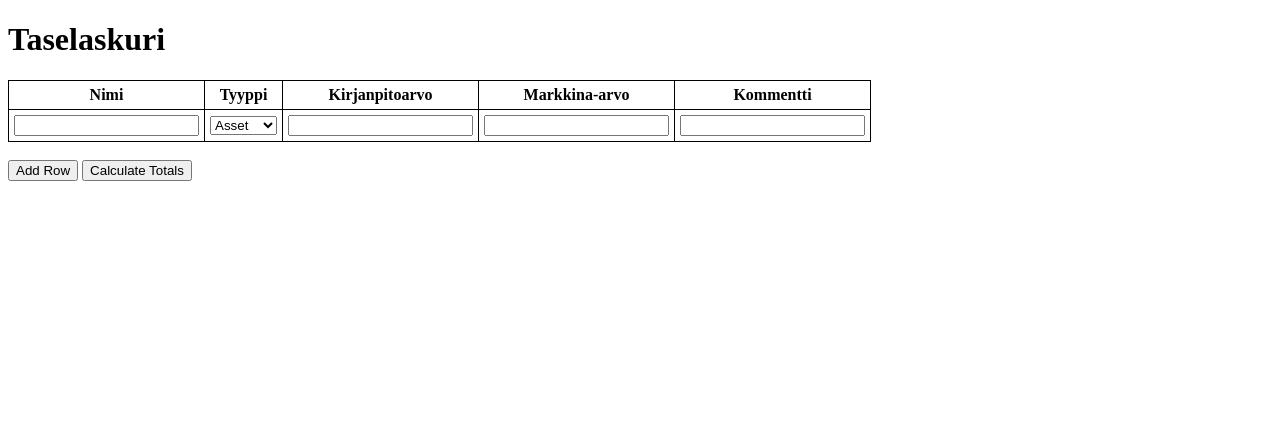
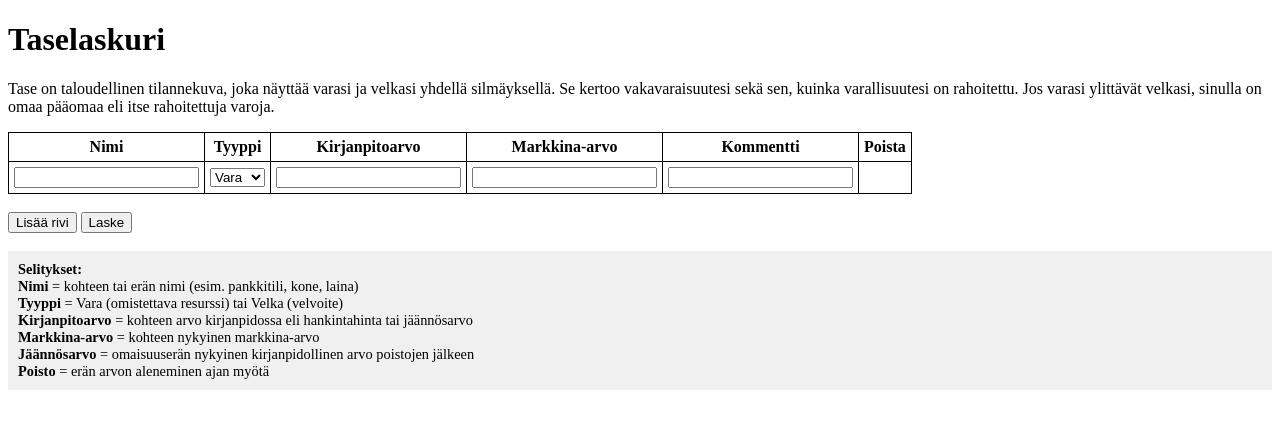
Before and after one commit to seculoseculorum/BalanceSheet, a Flask app: page /tase in a window 1280 px wide. Shown: the top 429 px of the page. Run offline with Flask 3, Linux system fonts and the light colour scheme.

Commit message:
Lisää tekstit taselaskuriin

```diff
--- a/templates/tase.html
+++ b/templates/tase.html
@@ -1,6 +1,5 @@
-<!-- templates/tase.html -->
 <!DOCTYPE html>
-<html lang="en">
+<html lang="fi">
 <head>
     <meta charset="UTF-8">
     <meta name="viewport" content="width=device-width, initial-scale=1.0">
@@ -17,19 +16,23 @@
                 <td><input type="text" name="name[]" required></td>
                 <td>
                     <select name="class[]" required>
-                        <option value="Asset">Asset</option>
-                        <option value="Liability">Liability</option>
+                        <option value="Vara">Vara</option>
+                        <option value="Velka">Velka</option>
                     </select>
                 </td>
                 <td><input type="number" step="0.01" name="book_value[]" required></td>
                 <td><input type="number" step="0.01" name="market_value[]" required></td>
                 <td><input type="text" name="comment[]"></td>
-            `;
+                <td><button type="button" onclick="this.closest('tr').remove()">Poista</button></td>
+            `;;
         }
     </script>
 </head>
 <body>
     <h1>Taselaskuri</h1>
+    <p>Tase on taloudellinen tilannekuva, joka näyttää varasi ja velkasi yhdellä silmäyksellä.
+    Se kertoo vakavaraisuutesi sekä sen, kuinka varallisuutesi on rahoitettu.
+    Jos varasi ylittävät velkasi, sinulla on omaa pääomaa eli itse rahoitettuja varoja.</p>
     <form method="POST">
         <table id="balanceSheetTable">
             <tr>
@@ -38,11 +41,23 @@
                 <th>Kirjanpitoarvo</th>
                 <th>Markkina-arvo</th>
                 <th>Kommentti</th>
+                <th>Poista</th>
             </tr>
             {% if rows %}
                 {% for row in rows %}
                 <tr>
                     <td><input type="text" name="name[]" value="{{ row.name }}" required></td>
+                    <td>
+                        <select name="class[]" required>
+                            <option value="Vara" {% if row.class == 'Vara' %}selected{% endif %}>Vara</option>
+                            <option value="Velka" {% if row.class == 'Velka' %}selected{% endif %}>Velka</option>
+                        </select>
+                    </td>
+                    <td><input type="number" step="0.01" name="book_value[]" value="{{ row.book_value }}" required></td>
+                    <td><input type="number" step="0.01" name="market_value[]" value="{{ row.market_value }}" required></td>
+                    <td><input type="text" name="comment[]" value="{{ row.comment }}"></td>
+                    <td><button type="button" onclick="this.parentElement.parentElement.remove()">Poista</button></td>
+                </tr>[]" value="{{ row.name }}" required></td>
                     <td>
                         <select name="class[]" required>
                             <option value="Vara" {% if row.class == 'Vara' %}selected{% endif %}>Vara</option>
@@ -59,8 +74,8 @@
                     <td><input type="text" name="name[]" required></td>
                     <td>
                         <select name="class[]" required>
-                            <option value="Vara">Asset</option>
-                            <option value="Velka">Liability</option>
+                            <option value="Vara">Vara</option>
+                            <option value="Velka">Velka</option>
                         </select>
                     </td>
                     <td><input type="number" step="0.01" name="book_value[]" required></td>
@@ -68,20 +83,32 @@
                     <td><input type="text" name="comment[]"></td>
                 </tr>
             {% endif %}
-        </table>
+
+
+       </table>
         <br>
-        <button type="button" onclick="addRow()">Add Row</button>
-        <input type="submit" value="Calculate Totals">
-    </form>
+        <button type="button" onclick="addRow()">Lisää rivi</button>
+        <input type="submit" value="Laske">
+        <br><br> <!-- Välilyönti nappien jälkeen -->
+
+        <div style="background-color:#f0f0f0; padding:10px; font-size:0.9em;">
+            <strong>Selitykset:</strong>
+            <br><strong>Nimi</strong> = kohteen tai erän nimi (esim. pankkitili, kone, laina)
+            <br><strong>Tyyppi</strong> = Vara (omistettava resurssi) tai Velka (velvoite)
+            <br><strong>Kirjanpitoarvo</strong> = kohteen arvo kirjanpidossa eli hankintahinta tai jäännösarvo
+            <br><strong>Markkina-arvo</strong> = kohteen nykyinen markkina-arvo
+            <br><strong>Jäännösarvo</strong> = omaisuuserän nykyinen kirjanpidollinen arvo poistojen jälkeen
+            <br><strong>Poisto</strong> = erän arvon aleneminen ajan myötä
+        </div>
 
     {% if result %}
-        <h2>Totals:</h2>
-        <p><strong>Total Assets (Book):</strong> {{ result.total_assets_book }}</p>
-        <p><strong>Total Assets (Market):</strong> {{ result.total_assets_market }}</p>
-        <p><strong>Total Liabilities (Book):</strong> {{ result.total_liabilities_book }}</p>
-        <p><strong>Total Liabilities (Market):</strong> {{ result.total_liabilities_market }}</p>
-        <p><strong>Equity (Book):</strong> {{ result.equity_book }}</p>
-        <p><strong>Equity (Market):</strong> {{ result.equity_market }}</p>
+        <h2>Yhteenveto:</h2>
+        <p><strong>Varat yhteensä (kirjanpitoarvo):</strong> {{ result.total_assets_book }}</p>
+        <p><strong>Varat yhteensä (markkina-arvo):</strong> {{ result.total_assets_market }}</p>
+        <p><strong>Velat yhteensä (kirjanpitoarvo):</strong> {{ result.total_liabilities_book }}</p>
+        <p><strong>Velat yhteensä (markkina-arvo):</strong> {{ result.total_liabilities_market }}</p>
+        <p><strong>Oma pääoma (kirjanpitoarvo):</strong> {{ result.equity_book }}</p>
+        <p><strong>Oma pääoma (markkina-arvo):</strong> {{ result.equity_market }}</p>
     {% endif %}
 
     {% if error %}
```
